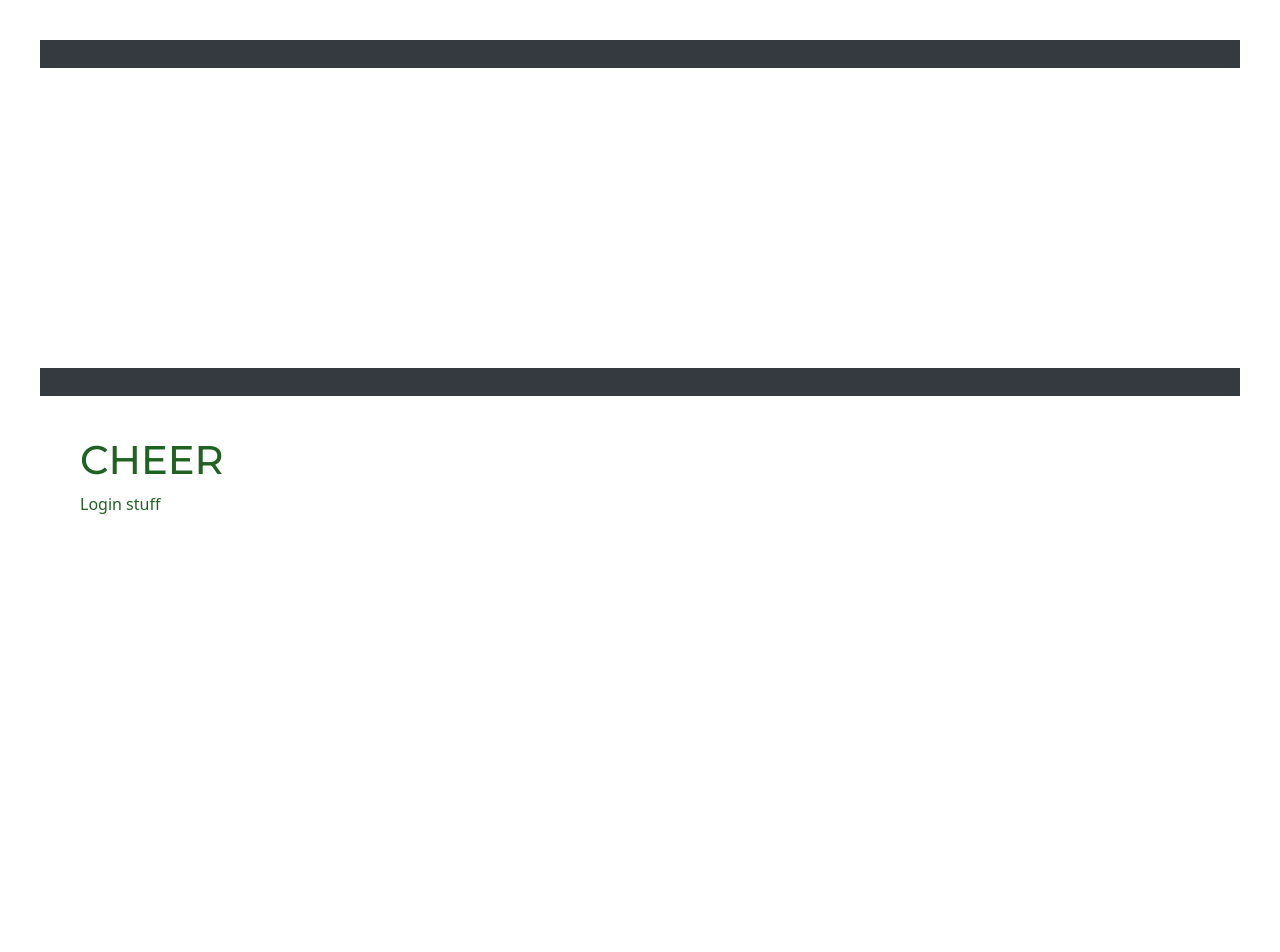
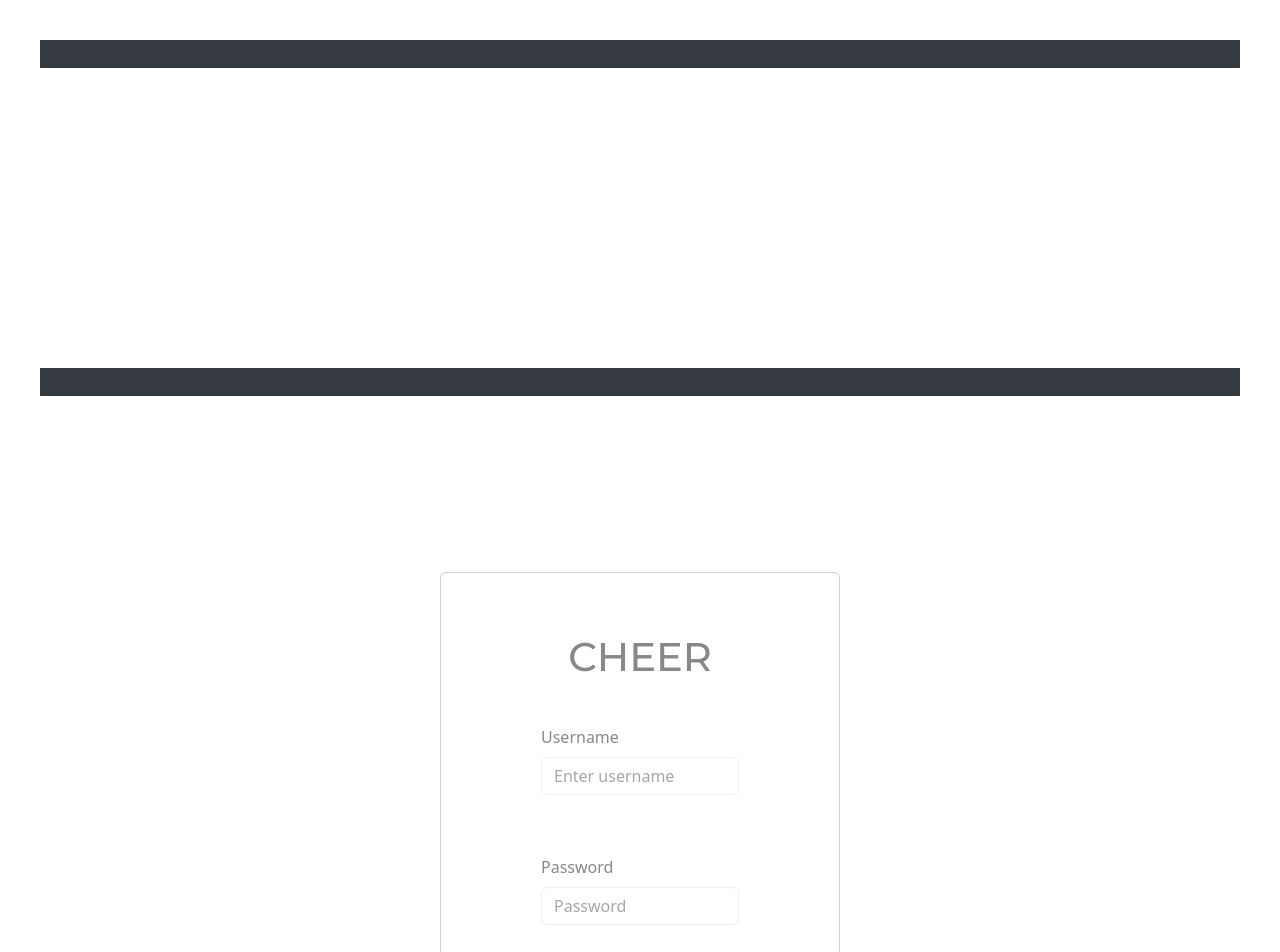
Before and after one commit to wseguin03/cheer-docker, a React (Create React App) app in the folder Client/: page /login in a window 1280 px wide. Shown: the top 952 px of the page. Before the commit the page ends 800 px from the top, so only its background shows below. Built offline with nearby package versions, Linux system fonts and the light colour scheme.

Commit message:
added a login page

```diff
--- a/Client/package.json
+++ b/Client/package.json
@@ -7,6 +7,7 @@
     "@testing-library/jest-dom": "^5.17.0",
     "@testing-library/react": "^13.4.0",
     "@testing-library/user-event": "^13.5.0",
+    "bootstrap": "^5.3.2",
     "express": "^4.18.2",
     "react": "^18.2.0",
     "react-bootstrap": "^2.10.0",
--- a/Client/src/components/LoginPage.js
+++ b/Client/src/components/LoginPage.js
@@ -1,13 +1,54 @@
-import React from 'react';
+import React, { useState } from 'react';
+import { Container, Form, Button, Card } from 'react-bootstrap';
+//import 'bootstrap/dist/css/bootstrap.min.css';
 
 const LoginPage = () => {
-    return (
-      <div>
-        <h1>CHEER</h1>
-        <p>Login stuff</p>
+  // State for storing input field values
+  const [username, setUsername] = useState('');
+  const [password, setPassword] = useState('');
 
-      </div>
-    );
+  // Function to handle form submission
+  const handleSubmit = (event) => {
+    event.preventDefault(); // Prevents the default form submit action (page reload)
+    console.log('Login attempt with:', username, password);
+    // Here, send the username and password to your server for validation
+    // and handle the response accordingly.
   };
 
-  export default LoginPage;
+  return (
+    <Container className="d-flex justify-content-center align-items-center" style={{ minHeight: "100vh" }}>
+      <Card style={{ width: '400px' }} className="p-4">
+        <Card.Body>
+          <h1 className="text-center mb-4">CHEER</h1>
+          <Form onSubmit={handleSubmit}>
+            <Form.Group className="mb-3" controlId="formBasicEmail">
+              <Form.Label>Username</Form.Label>
+              <Form.Control
+                type="text"
+                placeholder="Enter username"
+                value={username}
+                onChange={(e) => setUsername(e.target.value)}
+              />
+            </Form.Group>
+
+            <Form.Group className="mb-3" controlId="formBasicPassword">
+              <Form.Label>Password</Form.Label>
+              <Form.Control
+                type="password"
+                placeholder="Password"
+                value={password}
+                onChange={(e) => setPassword(e.target.value)}
+              />
+            </Form.Group>
+
+            <Button variant="primary" type="submit" className="w-100">
+              Login
+            </Button>
+          </Form>
+        </Card.Body>
+      </Card>
+    </Container>
+  );
+};
+
+export default LoginPage;
```
Also changed, not shown: 1 other file (tests, documents, lock files or other folders).
